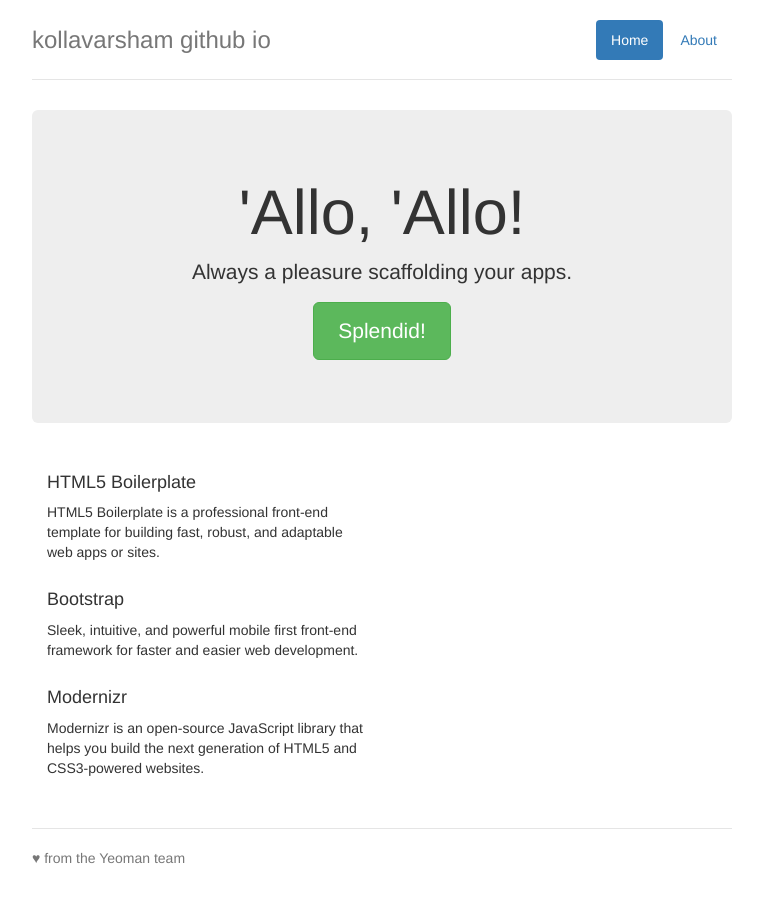
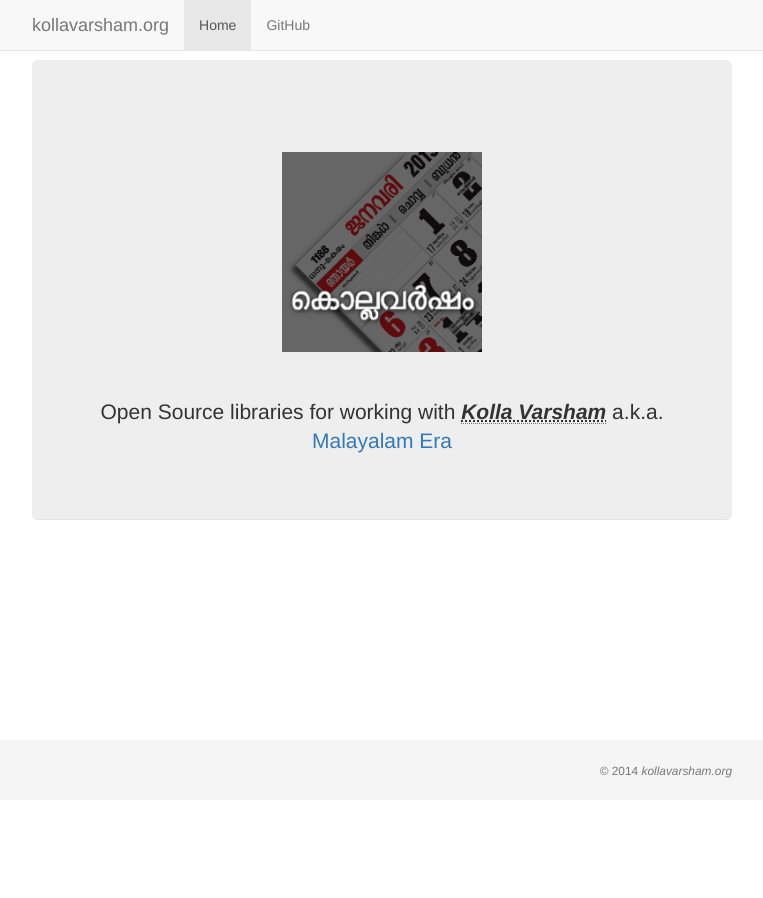
Before and after one commit to kollavarsham/kollavarsham.github.io, a website: page app/index.html in a window 1280 px wide. Shown: the whole page, without its empty margins (258-1021 px from the left). After the commit the page ends 800 px from the top, so only its background shows below. Drawn offline with nearby package versions, Linux system fonts and the light colour scheme; files that its build step writes are made by us from their sources.

Commit message:
first version of the page

```diff
--- a/app/index.html
+++ b/app/index.html
@@ -42,41 +42,42 @@
         <![endif]-->
 
 
-        <div class="container">
-            <div class="header">
-                <ul class="nav nav-pills pull-right">
-                    <li class="active"><a href="#">Home</a></li>
-                    <li><a href="#">About</a></li>
-                </ul>
-                <h3 class="text-muted">kollavarsham github io</h3>
+        <div id="wrap">
+          <!-- Fixed navbar -->
+           <div class="navbar navbar-default navbar-fixed-top" role="navigation">
+             <div class="container">
+               <div class="navbar-header">
+                 <button type="button" class="navbar-toggle" data-toggle="collapse" data-target=".navbar-collapse">
+                   <span class="sr-only">Toggle navigation</span>
+                   <span class="icon-bar"></span>
+                   <span class="icon-bar"></span>
+                   <span class="icon-bar"></span>
+                 </button>
+                 <a class="navbar-brand" href="/">kollavarsham.org</a>
+               </div>
+               <div class="collapse navbar-collapse">
+                 <ul class="nav navbar-nav">
+                   <li class="active"><a href="/">Home</a></li>
+                   <li><a href="https://github.com/kollavarsham" target="_blank">GitHub</a></li>
+                 </ul>
+               </div><!--/.nav-collapse -->
+             </div>
+           </div>
+
+          <div class="container">
+            <div class="jumbotron">
+                <p class="lead">&#160;</p>
+                <img src="images/logo.png" alt="kollavarsham.org" width="200px" />
+                <p class="lead">&#160;</p>
+                <p class="lead">Open Source libraries for working with <em><strong><abbr title="Malayalam Era or Malayalam Calendar">Kolla Varsham</abbr></strong></em> a.k.a. <a href="https://en.wikipedia.org/wiki/Malayalam_calendar">Malayalam Era</a></p>
             </div>
+          </div>
+        </div>
 
-            <div class="jumbotron">
-                <h1>'Allo, 'Allo!</h1>
-                <p class="lead">Always a pleasure scaffolding your apps.</p>
-                <p><a class="btn btn-lg btn-success" href="#">Splendid!</a></p>
+        <div id="footer">
+            <div class="container">
+              <p class="text-muted pull-right"><small>&copy; 2014 <em>kollavarsham.org</em></small></p>
             </div>
-
-            <div class="row marketing">
-                <div class="col-lg-6">
-                    <h4>HTML5 Boilerplate</h4>
-                    <p>HTML5 Boilerplate is a professional front-end template for building fast, robust, and adaptable web apps or sites.</p>
-
-
-
-                    <h4>Bootstrap</h4>
-                    <p>Sleek, intuitive, and powerful mobile first front-end framework for faster and easier web development.</p>
-
-                    <h4>Modernizr</h4>
-                    <p>Modernizr is an open-source JavaScript library that helps you build the next generation of HTML5 and CSS3-powered websites.</p>
-
-                </div>
-            </div>
-
-            <div class="footer">
-                <p>♥ from the Yeoman team</p>
-            </div>
-
         </div>
 
 
--- a/app/styles/main.css
+++ b/app/styles/main.css
@@ -3,20 +3,6 @@
     background: #ccc;
     color: #000;
     padding: 0.2em 0;
-}
-
-/* Space out content a bit */
-body {
-    padding-top: 20px;
-    padding-bottom: 20px;
-}
-
-/* Everything but the jumbotron gets side spacing for mobile first views */
-.header,
-.marketing,
-.footer {
-    padding-left: 15px;
-    padding-right: 15px;
 }
 
 /* Custom page header */
@@ -32,13 +18,6 @@ body {
     padding-bottom: 19px;
 }
 
-/* Custom page footer */
-.footer {
-    padding-top: 19px;
-    color: #777;
-    border-top: 1px solid #e5e5e5;
-}
-
 .container-narrow > hr {
     margin: 30px 0;
 }
@@ -49,18 +28,51 @@ body {
     border-bottom: 1px solid #e5e5e5;
 }
 
-.jumbotron .btn {
-    font-size: 21px;
-    padding: 14px 24px;
+/* Sticky footer styles
+-------------------------------------------------- */
+
+html,
+body {
+    height: 100%;
+  /* The html and body elements cannot have any padding or margin. */
 }
 
-/* Supporting marketing content */
-.marketing {
-    margin: 40px 0;
+/* Wrapper for page content to push down footer */
+#wrap {
+    min-height: 100%;
+    height: auto;
+  /* Negative indent footer by its height */
+    margin: 0 auto -60px;
+  /* Pad bottom by footer height */
+    padding: 0 0 60px;
 }
 
-.marketing p + h4 {
-    margin-top: 28px;
+/* Set the fixed height of the footer here */
+#footer {
+    height: 60px;
+    background-color: #f5f5f5;
+}
+
+
+/* Custom page CSS
+-------------------------------------------------- */
+/* Not required for template or sticky footer method. */
+
+#wrap > .container {
+    padding: 60px 15px 0;
+}
+
+.container .text-muted {
+    margin: 20px 0;
+}
+
+#footer > .container {
+    padding-left: 15px;
+    padding-right: 15px;
+}
+
+code {
+    font-size: 80%;
 }
 
 /* Responsive: Portrait tablets and up */
@@ -81,9 +93,4 @@ body {
     .header {
         margin-bottom: 30px;
     }
-
-    /* Remove the bottom border on the jumbotron for visual effect */
-    .jumbotron {
-        border-bottom: 0;
-    }
 }
```
